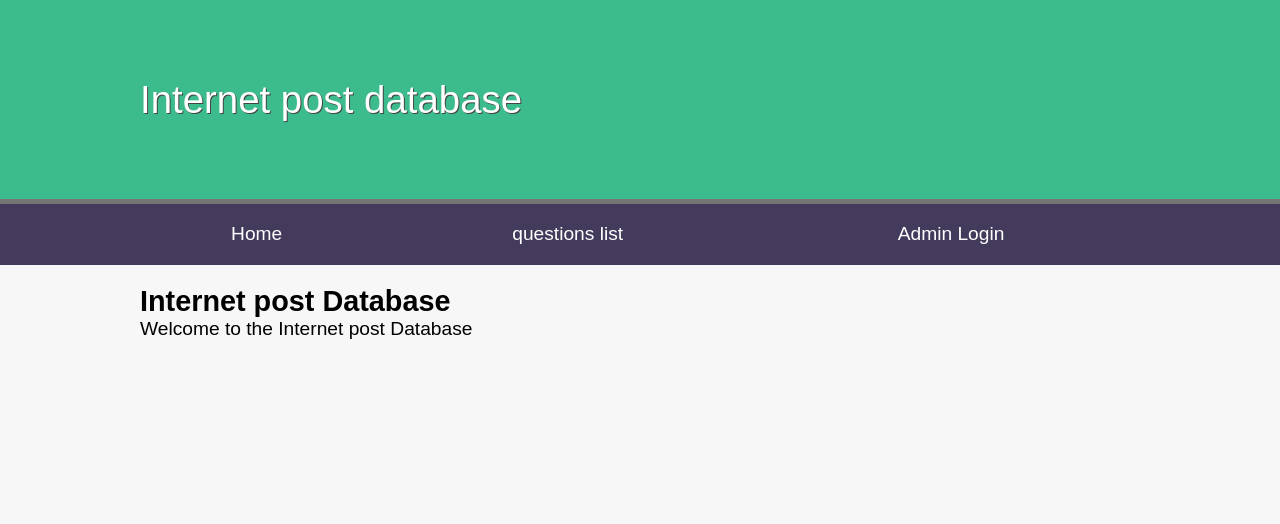
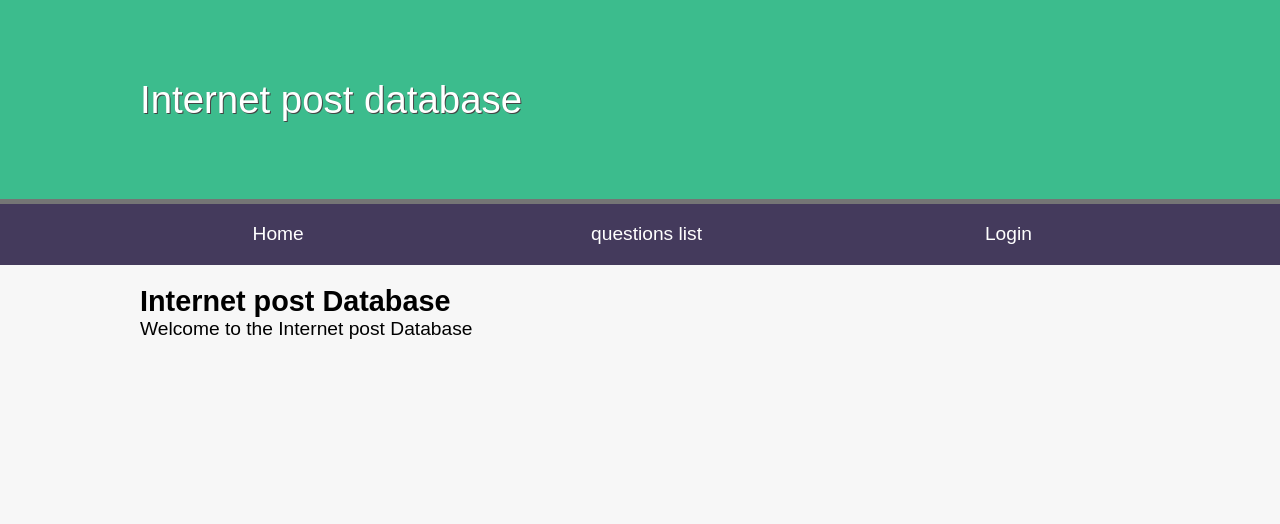
Before and after one commit to HaKhanhDuygcs220287/WEB-1-Project, a PHP site: page /index.php in a window 1280 px wide. Shown: the top 524 px of the page. Run offline with PHP 8.4, Linux system fonts and the light colour scheme.

Commit message:
Update layout.html.php

```diff
--- a/123/templates/layout.html.php
+++ b/123/templates/layout.html.php
@@ -13,7 +13,7 @@
                 <li><a href="posts.php">questions list</a></li>
                <!-- <li><a href="addpost.php">add a new questions</a></li> -->
               <!--  <li><a href="admin/posts.php">Admin</a></li>-->
-                <li><a href="admin/login/Login.html">Admin Login</a></li>
+                <li><a href="admin/login/Login.html">Login</a></li>
             </ul>
         </nav>
         <main>
```
